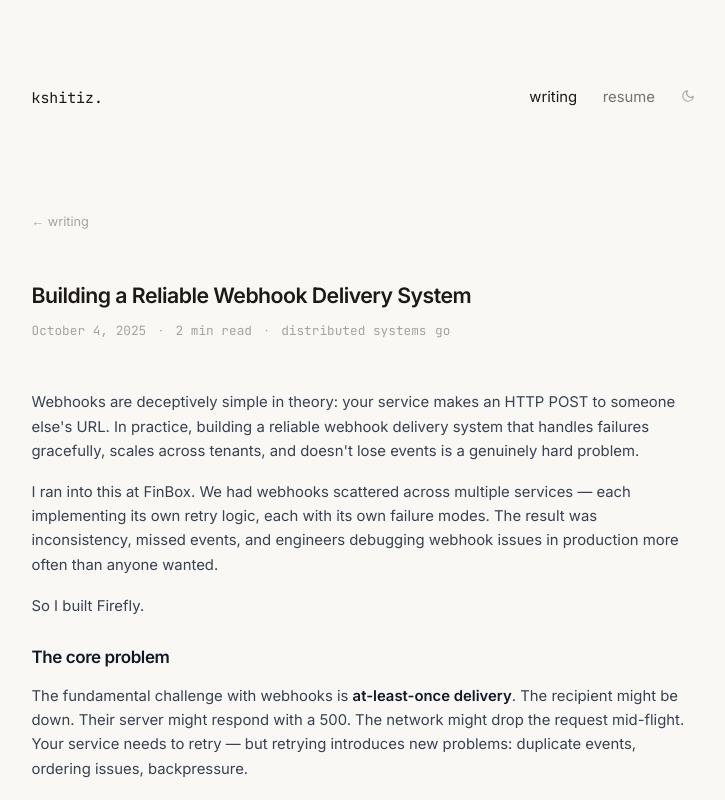
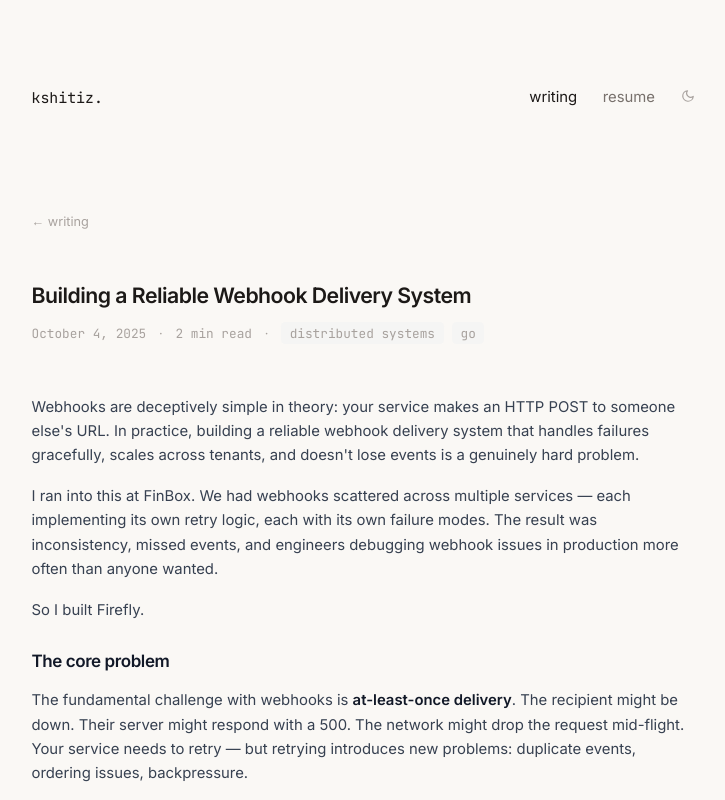
Before and after one commit to Kshitiz1403/Portfolio, a Next.js app: page /blog/building-webhook-systems in a window 1280 px wide. Shown: the top 800 px of the page, without its empty margins (277-1002 px from the left). Built offline with nearby package versions, Linux system fonts and the light colour scheme.

Commit message:
feat: remove FinBox mentions and style blog tags consistently with work tags

```diff
--- a/app/blog/[slug]/page.tsx
+++ b/app/blog/[slug]/page.tsx
@@ -54,9 +54,9 @@ export default async function BlogPost({ params }: { params: Promise<{ slug: str
             {meta.tags && meta.tags.length > 0 && (
               <>
                 <span>·</span>
-                <div className="flex gap-2 font-mono">
+                <div className="flex flex-wrap gap-2">
                   {meta.tags.map((tag) => (
-                    <span key={tag}>{tag}</span>
+                    <span key={tag} className="font-mono bg-stone-100 dark:bg-zinc-900 px-2 py-0.5 rounded">{tag}</span>
                   ))}
                 </div>
               </>
```
